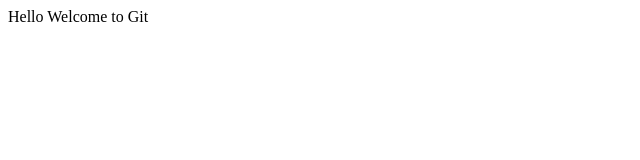
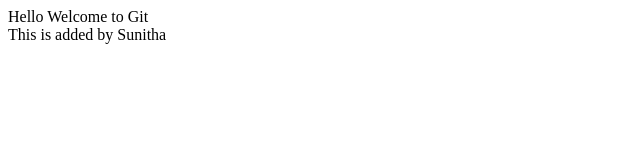
Before and after one commit to sunicsCDAC/testInt, a plain HTML site: page index.html in a window 1280 px wide. Shown: the whole page, without its empty margins (0-640 px from the left). Drawn offline with Linux system fonts and the light colour scheme.

Commit message:
second commit

```diff
--- a/index.html
+++ b/index.html
@@ -2,6 +2,7 @@
 <head>
 </head>
 <body>
-Hello Welcome to Git
+Hello Welcome to Git<br>
+This is added by Sunitha
 </body>
 </html>
```
